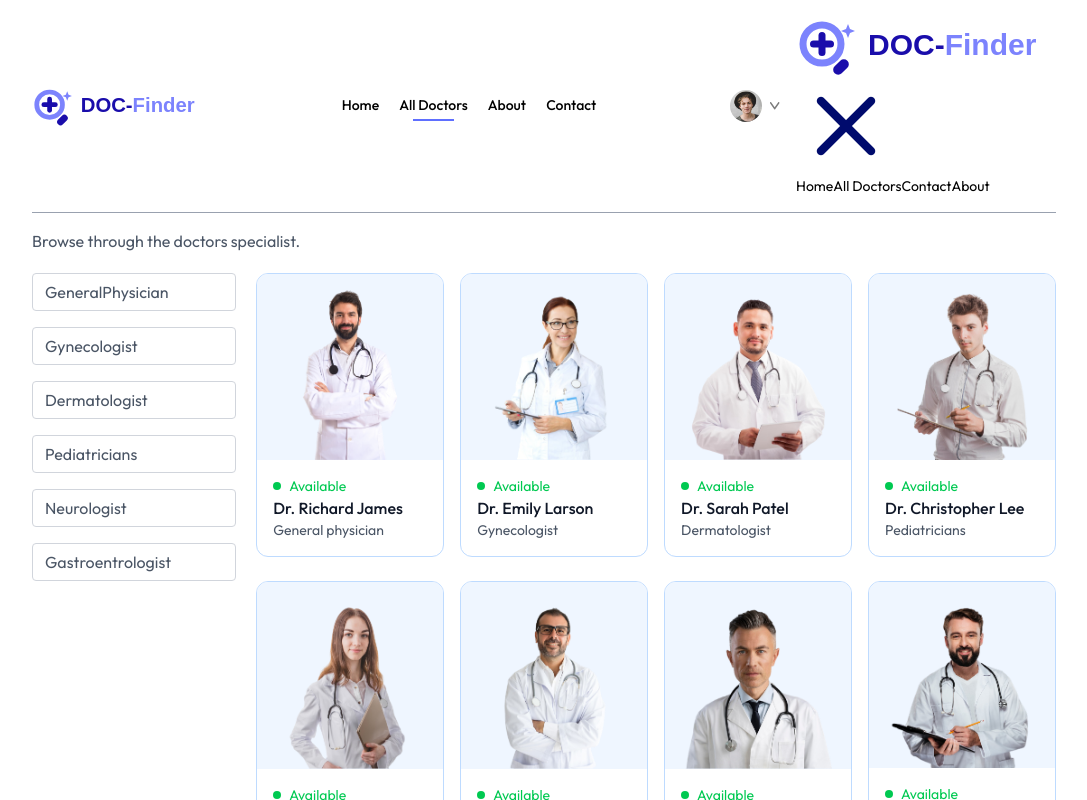
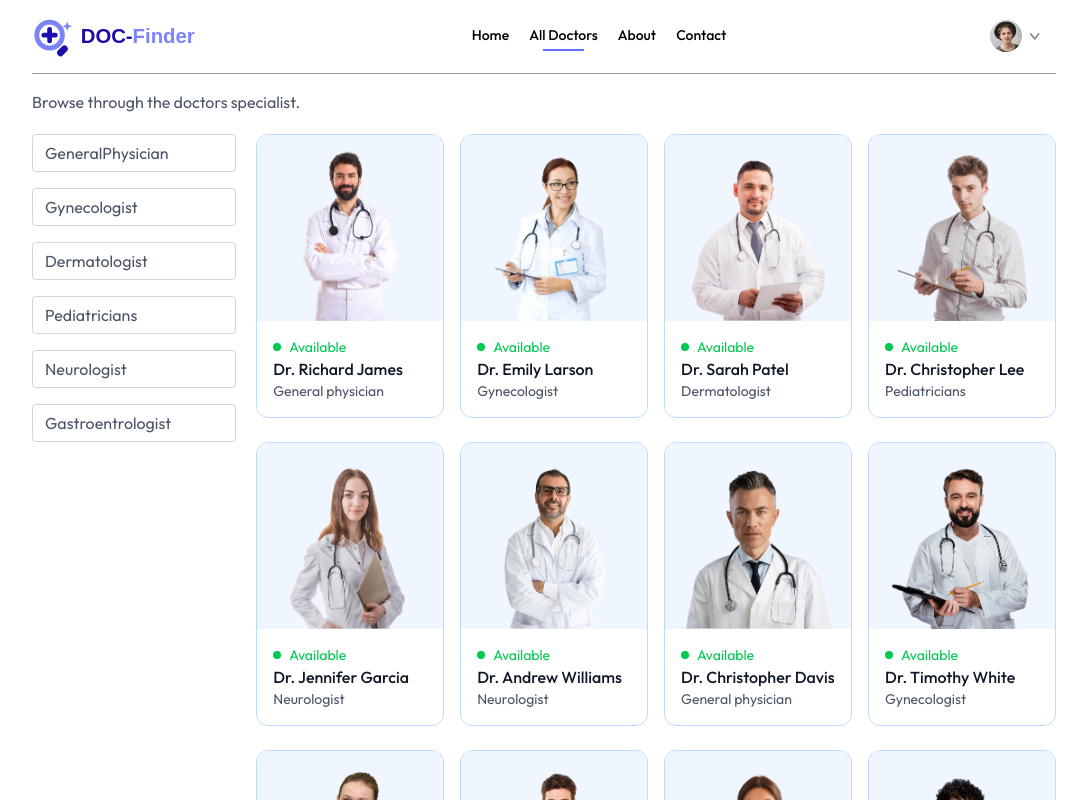
Before and after one commit to HarisShahnawaz/DOC-Finder, a React (Vite) app in the folder frontend/: page /doctors in a window 1280 px wide. Shown: the top 800 px of the page, without its empty margins (96-1183 px from the left). Built offline with nearby package versions, Linux system fonts and the light colour scheme.

Commit message:
frontend completed

```diff
--- a/frontend/src/components/Navbar.jsx
+++ b/frontend/src/components/Navbar.jsx
@@ -47,16 +47,16 @@
         }
         <img onClick={() => setShowMenu(true)} className='w-6 md:hidden' src={assets.menu_icon} alt="" />
         {/*Mobile Menu */}
-        <div>
-          <div>
-            <img src={assets.logo} alt="" />
-            <img onClick={() => setShowMenu(false)} src={assets.cross_icon} alt="" />
+        <div className={` ${showMenu ? 'fixed w-full' : 'h-0 w-0 '}md-hidden right-0 bottom-0 top-0 z-20 overflow-hidden bg-white transition-all`}>
+          <div className='flex items-center justify-between px-5 py-6'>
+            <img className='w-36' src={assets.logo} alt="" />
+            <img className='w-7' onClick={() => setShowMenu(false)} src={assets.cross_icon} alt="" />
           </div>
-          <ul>
-            <NavLink>Home</NavLink>
-            <NavLink>All Doctors</NavLink>
-            <NavLink>Contact</NavLink>
-            <NavLink>About</NavLink>
+          <ul className='flex flex-col items-center gap-2 mt-5 px-5 text-lg font-medium '>
+            <NavLink onClick={() => setShowMenu(false)} to='/'><p className='px-4 py-2 rounded  inline-block'>Home</p></NavLink>
+            <NavLink onClick={() => setShowMenu(false)} to='/doctors'><p className='px-4 py-2 rounded  inline-block'>All Doctors</p></NavLink>
+            <NavLink onClick={() => setShowMenu(false)} to='/contact'><p className='px-4 py-2 rounded  inline-block'>Contact</p></NavLink>
+            <NavLink onClick={() => setShowMenu(false)} to='/about'><p className='px-4 py-2 rounded  inline-block'>About</p></NavLink>
           </ul>
         </div>
       </div>
--- a/frontend/src/index.css
+++ b/frontend/src/index.css
@@ -16,3 +16,9 @@
 ::-webkit-scrollbar {
   @apply hidden;
 }
+
+@media (max-width:740px){
+  .active p{
+    @apply text-white bg-primary
+  }
+}
--- a/frontend/src/pages/Doctors.jsx
+++ b/frontend/src/pages/Doctors.jsx
@@ -7,6 +7,7 @@
 const Doctors = () => {
   const { speciality } = useParams()
   const [filterDoc, setFilterDoc] = useState([])
+  const [showFilter, setShowFilter] = useState(false)
 
   const navigate = useNavigate()
 
@@ -28,7 +29,8 @@
     <div className=''>
       <p className='text-gray-600'>Browse through the doctors specialist.</p>
       <div className='flex flex-col sm:flex-row items-start gap-5 mt-5'>
-        <div className=' flex flex-col gap-4 text:sm text-gray-600'>
+        <button className={`py-1 px-3 border rounded text-sm transition-all  sm:hidden ${showFilter ? 'bg-primary text-white' : ''}`} onClick={() => setShowFilter(prev => !prev)}>Filters</button>
+        <div className={`flex-col gap-4 text:sm text-gray-600 ${showFilter ? 'flex' : 'hidden sm:flex'}`}>
           <p
             onClick={() => speciality === 'General physician' ? navigate('/doctors') : navigate('/doctors/General physician')}
             className={`w-[94vw] sm:w-auto pl-3 py-1.5 pr-16 border border-gray-300 rounded transition-all cursor-pointer ${speciality === "General physician" ? "bg-indigo-100 text-black" : ""}`}
```
